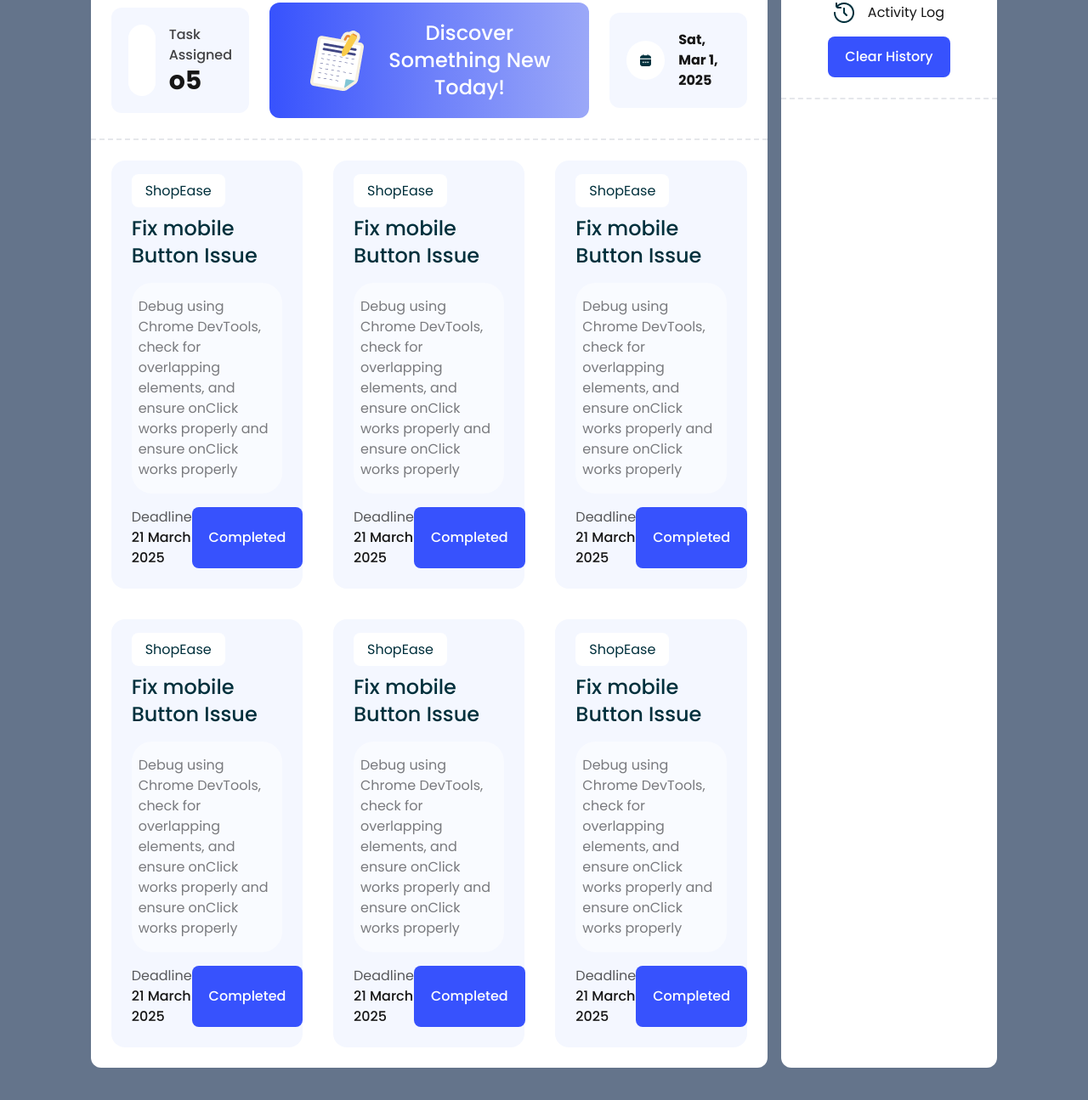
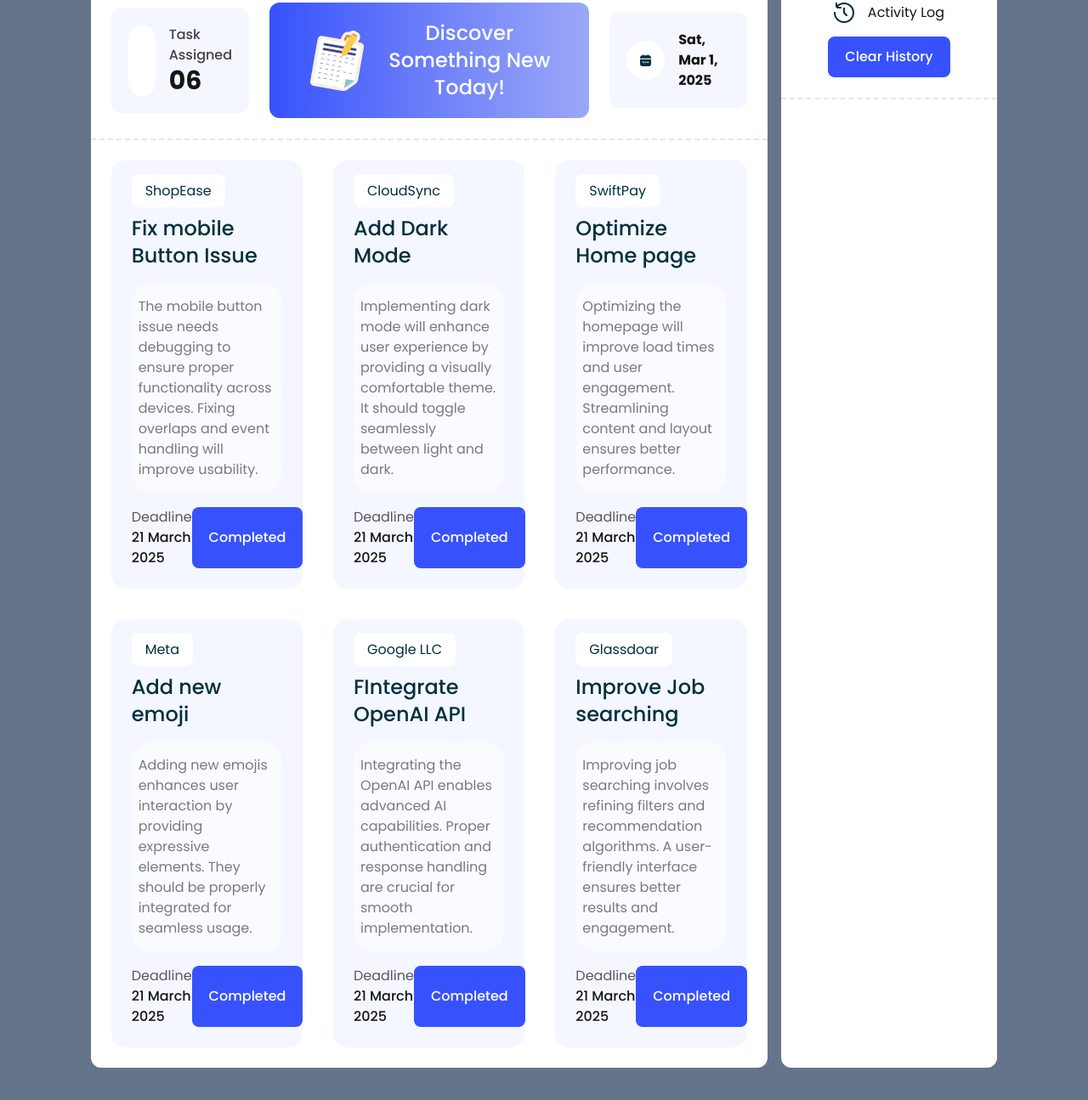
Before and after one commit to fahimahmed420/assignment5, a plain HTML site: page index.html in a window 1280 px wide. Shown: the part 169-1464 px from the top of the page at 85% size. Drawn offline with nearby package versions, Linux system fonts and the light colour scheme.

Commit message:
All done exceprt responsive

```diff
--- a/index.html
+++ b/index.html
@@ -25,7 +25,7 @@
             <div class="flex items-center gap-x-7">
                 <div class="flex items-center gap-x-3">
                     <img src="assets/checkbox.png" alt="">
-                    <h3 class="text-3xl font-bold">20</h3>
+                    <h3 id="taskCompleted" class="text-3xl font-bold">20</h3>
                 </div>
                 <button onclick="changeBG()"><img src="assets/theme-btn.png" alt=""></button>
             </div>
@@ -40,7 +40,7 @@
                         <div class="p-4 rounded-full bg-white"><img  src="assets/checkbox.png" alt=""></div>
                         <div class="items-center">
                             <p class="opacity-80 font-medium">Task Assigned</p>
-                            <h3 class="text-3xl font-bold ">o5</h3>
+                            <h3 id="taskAssigned" class="text-3xl font-bold ">06</h3>
                         </div>
                     </div>
                     <button onclick="goToPageFAQ()" class="flex items-center gap-x-4 bg-gradient-to-r from-[#3752FD] via-[#6C7FFA] to-[#9BA8F8] rounded-xl py-5 px-10">
@@ -57,8 +57,7 @@
                     <div class="bg-[#F4F7FF] p-6 rounded-2xl space-y-4">
                         <p class="text-[#00303C] py-2 px-4 bg-white rounded-lg inline">ShopEase</p>
                         <h3 class="text-2xl font-medium text-[#00303C]">Fix mobile Button Issue</h3>
-                        <p class="text-[#000000] bg-white rounded-3xl py-4 px-2 opacity-50">Debug using Chrome DevTools, check for overlapping elements, and ensure onClick works properly
-                            and ensure onClick works properly</p>
+                        <p class="text-[#000000] bg-white rounded-3xl py-4 px-2 opacity-50">The mobile button issue needs debugging to ensure proper functionality across devices. Fixing overlaps and event handling will improve usability.</p>
                             <div class="flex justify-between">
                                 <div class="">
                                     <p class="opacity-70">Deadline</p>
@@ -68,10 +67,9 @@
                             </div>
                     </div>
                     <div class="bg-[#F4F7FF] p-6 rounded-2xl space-y-4">
-                        <p class="text-[#00303C] py-2 px-4 bg-white rounded-lg inline">ShopEase</p>
-                        <h3 class="text-2xl font-medium text-[#00303C]">Fix mobile Button Issue</h3>
-                        <p class="text-[#000000] bg-white rounded-3xl py-4 px-2 opacity-50">Debug using Chrome DevTools, check for overlapping elements, and ensure onClick works properly
-                            and ensure onClick works properly</p>
+                        <p class="text-[#00303C] py-2 px-4 bg-white rounded-lg inline">CloudSync</p>
+                        <h3 class="text-2xl font-medium text-[#00303C]">Add Dark Mode</h3>
+                        <p class="text-[#000000] bg-white rounded-3xl py-4 px-2 opacity-50">Implementing dark mode will enhance user experience by providing a visually comfortable theme. It should toggle seamlessly between light and dark.</p>
                             <div class="flex justify-between">
                                 <div class="">
                                     <p class="opacity-70">Deadline</p>
@@ -81,10 +79,9 @@
                             </div>
                     </div>
                     <div class="bg-[#F4F7FF] p-6 rounded-2xl space-y-4">
-                        <p class="text-[#00303C] py-2 px-4 bg-white rounded-lg inline">ShopEase</p>
-                        <h3 class="text-2xl font-medium text-[#00303C]">Fix mobile Button Issue</h3>
-                        <p class="text-[#000000] bg-white rounded-3xl py-4 px-2 opacity-50">Debug using Chrome DevTools, check for overlapping elements, and ensure onClick works properly
-                            and ensure onClick works properly</p>
+                        <p class="text-[#00303C] py-2 px-4 bg-white rounded-lg inline">SwiftPay</p>
+                        <h3 class="text-2xl font-medium text-[#00303C]">Optimize Home page</h3>
+                        <p class="text-[#000000] bg-white rounded-3xl py-4 px-2 opacity-50 ">Optimizing the homepage will improve load times and user engagement. Streamlining content and layout ensures better performance.</p>
                             <div class="flex justify-between">
                                 <div class="">
                                     <p class="opacity-70">Deadline</p>
@@ -94,10 +91,9 @@
                             </div>
                     </div>
                     <div class="bg-[#F4F7FF] p-6 rounded-2xl space-y-4">
-                        <p class="text-[#00303C] py-2 px-4 bg-white rounded-lg inline">ShopEase</p>
-                        <h3 class="text-2xl font-medium text-[#00303C]">Fix mobile Button Issue</h3>
-                        <p class="text-[#000000] bg-white rounded-3xl py-4 px-2 opacity-50">Debug using Chrome DevTools, check for overlapping elements, and ensure onClick works properly
-                            and ensure onClick works properly</p>
+                        <p class="text-[#00303C] py-2 px-4 bg-white rounded-lg inline">Meta</p>
+                        <h3 class="text-2xl font-medium text-[#00303C]">Add new emoji</h3>
+                        <p class="text-[#000000] bg-white rounded-3xl py-4 px-2 opacity-50">Adding new emojis enhances user interaction by providing expressive elements. They should be properly integrated for seamless usage.</p>
                             <div class="flex justify-between">
                                 <div class="">
                                     <p class="opacity-70">Deadline</p>
@@ -107,10 +103,9 @@
                             </div>
                     </div>
                     <div class="bg-[#F4F7FF] p-6 rounded-2xl space-y-4">
-                        <p class="text-[#00303C] py-2 px-4 bg-white rounded-lg inline">ShopEase</p>
-                        <h3 class="text-2xl font-medium text-[#00303C]">Fix mobile Button Issue</h3>
-                        <p class="text-[#000000] bg-white rounded-3xl py-4 px-2 opacity-50">Debug using Chrome DevTools, check for overlapping elements, and ensure onClick works properly
-                            and ensure onClick works properly</p>
+                        <p class="text-[#00303C] py-2 px-4 bg-white rounded-lg inline">Google LLC</p>
+                        <h3 class="text-2xl font-medium text-[#00303C]">FIntegrate OpenAI API</h3>
+                        <p class="text-[#000000] bg-white rounded-3xl py-4 px-2 opacity-50">Integrating the OpenAI API enables advanced AI capabilities. Proper authentication and response handling are crucial for smooth implementation.</p>
                             <div class="flex justify-between">
                                 <div class="">
                                     <p class="opacity-70">Deadline</p>
@@ -120,10 +115,9 @@
                             </div>
                     </div>
                     <div class="bg-[#F4F7FF] p-6 rounded-2xl space-y-4">
-                        <p class="text-[#00303C] py-2 px-4 bg-white rounded-lg inline">ShopEase</p>
-                        <h3 class="text-2xl font-medium text-[#00303C]">Fix mobile Button Issue</h3>
-                        <p class="text-[#000000] bg-white rounded-3xl py-4 px-2 opacity-50">Debug using Chrome DevTools, check for overlapping elements, and ensure onClick works properly
-                            and ensure onClick works properly</p>
+                        <p class="text-[#00303C] py-2 px-4 bg-white rounded-lg inline">Glassdoar</p>
+                        <h3 class="text-2xl font-medium text-[#00303C]">Improve Job searching</h3>
+                        <p class="text-[#000000] bg-white rounded-3xl py-4 px-2 opacity-50">Improving job searching involves refining filters and recommendation algorithms. A user-friendly interface ensures better results and engagement.</p>
                             <div class="flex justify-between">
                                 <div class="">
                                     <p class="opacity-70">Deadline</p>
@@ -142,8 +136,9 @@
                         <img src="assets/activity.png" alt="">
                         <h3>Activity Log</h3>
                     </div>
-                    <button class="bg-[#3752FD] px-5 py-3 font-medium text-white rounded-lg">Clear History</button>
+                    <button onclick="clearHistory()" class="bg-[#3752FD] px-5 py-3 font-medium text-white rounded-lg">Clear History</button>
                 </div>
+                <div id="activityLog" class="w-10/12 mx-auto"></div>
 
             </section>
         </section>
@@ -168,14 +163,40 @@
             window.location.href = "faq.html";
         }
      </script>
-     <!-- for Completed button -->
-      <script>
+    <!-- for task calculations -->
+    <script>
+        // button disable
         function disableButton(button) {
-    button.disabled = true;
-    button.style.opacity = 0.5;
-    button.style.pointerEvents = 'none';
-}
+            button.disabled = true;
+            button.style.opacity = 0.5;
+            button.style.pointerEvents = 'none';
+            // task count when button disable
+            let assignedCounter = document.getElementById("taskAssigned");
+            let completedCounter = document.getElementById("taskCompleted");
+            let assignedCount = parseInt(assignedCounter.textContent);
+            let completedCount = parseInt(completedCounter.textContent);
+            if (assignedCount > 0) {
+                assignedCounter.textContent = assignedCount - 1;
+                completedCounter.textContent = completedCount + 1;}
 
-      </script>
+                // finding h3 texts and post it to activity log
+            let taskTitle = button.closest("div").previousElementSibling.previousElementSibling.textContent;
+            let activitySection = document.getElementById("activityLog");
+            let newLog = document.createElement("p");
+            newLog.textContent = `You Have Complete the task ${taskTitle} at ` + new Date().toLocaleTimeString();
+            newLog.classList.add("text-sm", "opacity-80", "bg-[#F4F7FF]", "p-2", "rounded-lg", "mt-4");
+            activitySection.appendChild(newLog);
+            // alert
+            alert("Board updated Successfully");
+            if (parseInt(assignedCounter.textContent) === 0) {
+                alert("All tasks completed");
+            }
+        }
+        // clear history function
+        function clearHistory() {
+        document.getElementById("activityLog").innerHTML = "";
+    }
+    </script>
+
 </body>
 </html>
```
